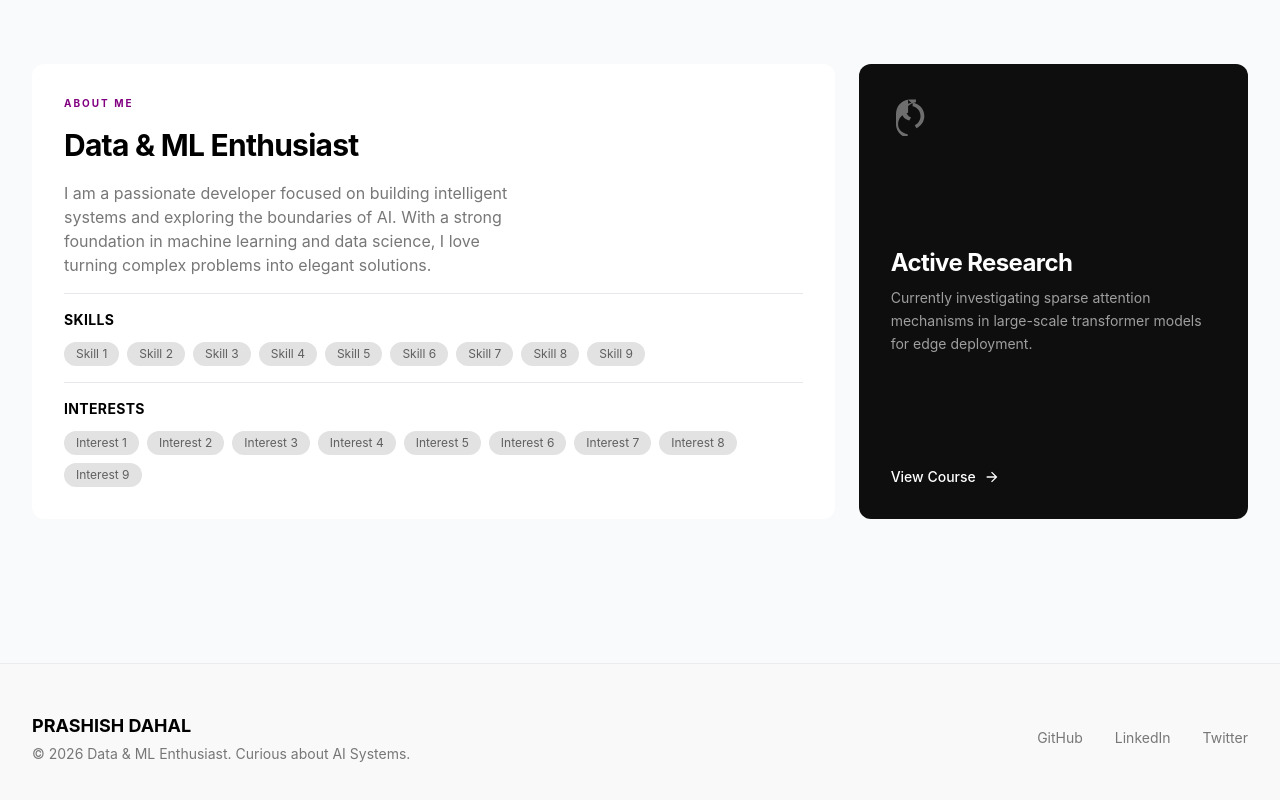
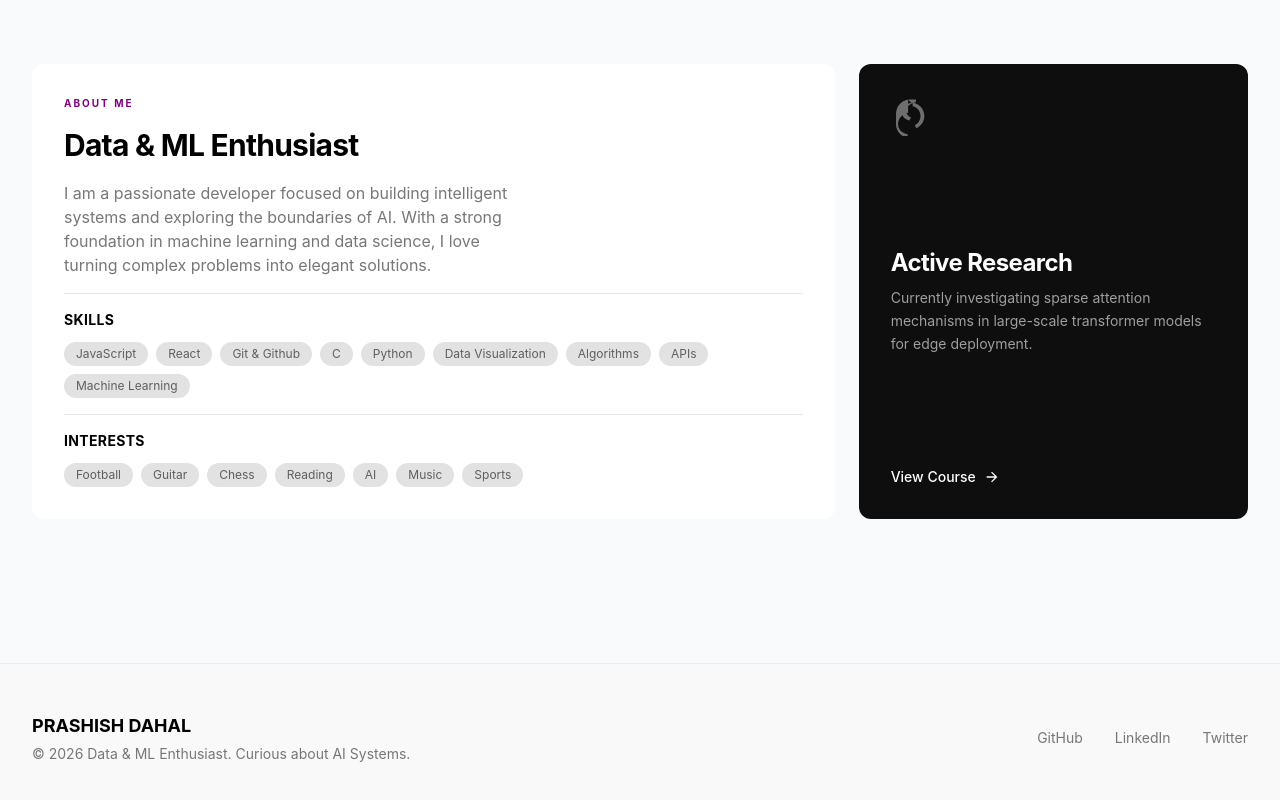
Before and after one commit to lioninthewild/portfolio, a Next.js app: page / in a window 1280 px wide. Shown: the part 772-1572 px from the top of the page. Built offline with nearby package versions, Linux system fonts and the light colour scheme.

Commit message:
feat: replace skill and interest placeholders with actual content
- Skills: JavaScript, React, Git & Github, C, Python, Data Visualization, Algorithms, APIs, Machine Learning
- Interests: Football, Guitar, Chess, Reading, AI, Music, Sports

```diff
--- a/src/components/portfolio/About.tsx
+++ b/src/components/portfolio/About.tsx
@@ -24,31 +24,31 @@ export function About() {
             </h4>
             <div className="flex flex-wrap gap-2">
               <span className="px-3 py-1 text-xs rounded-full bg-surface-container-highest text-on-surface-variant">
-                Skill 1
+                JavaScript
               </span>
               <span className="px-3 py-1 text-xs rounded-full bg-surface-container-highest text-on-surface-variant">
-                Skill 2
+                React
               </span>
               <span className="px-3 py-1 text-xs rounded-full bg-surface-container-highest text-on-surface-variant">
-                Skill 3
+                Git & Github
               </span>
               <span className="px-3 py-1 text-xs rounded-full bg-surface-container-highest text-on-surface-variant">
-                Skill 4
+                C
               </span>
               <span className="px-3 py-1 text-xs rounded-full bg-surface-container-highest text-on-surface-variant">
-                Skill 5
+                Python
               </span>
               <span className="px-3 py-1 text-xs rounded-full bg-surface-container-highest text-on-surface-variant">
-                Skill 6
+                Data Visualization
               </span>
               <span className="px-3 py-1 text-xs rounded-full bg-surface-container-highest text-on-surface-variant">
-                Skill 7
+                Algorithms
               </span>
               <span className="px-3 py-1 text-xs rounded-full bg-surface-container-highest text-on-surface-variant">
-                Skill 8
+                APIs
               </span>
               <span className="px-3 py-1 text-xs rounded-full bg-surface-container-highest text-on-surface-variant">
-                Skill 9
+                Machine Learning
               </span>
             </div>
           </div>
@@ -61,31 +61,25 @@ export function About() {
             </h4>
             <div className="flex flex-wrap gap-2">
               <span className="px-3 py-1 text-xs rounded-full bg-surface-container-highest text-on-surface-variant">
-                Interest 1
+                Football
               </span>
               <span className="px-3 py-1 text-xs rounded-full bg-surface-container-highest text-on-surface-variant">
-                Interest 2
+                Guitar
               </span>
               <span className="px-3 py-1 text-xs rounded-full bg-surface-container-highest text-on-surface-variant">
-                Interest 3
+                Chess
               </span>
               <span className="px-3 py-1 text-xs rounded-full bg-surface-container-highest text-on-surface-variant">
-                Interest 4
+                Reading
               </span>
               <span className="px-3 py-1 text-xs rounded-full bg-surface-container-highest text-on-surface-variant">
-                Interest 5
+                AI
               </span>
               <span className="px-3 py-1 text-xs rounded-full bg-surface-container-highest text-on-surface-variant">
-                Interest 6
+                Music
               </span>
               <span className="px-3 py-1 text-xs rounded-full bg-surface-container-highest text-on-surface-variant">
-                Interest 7
-              </span>
-              <span className="px-3 py-1 text-xs rounded-full bg-surface-container-highest text-on-surface-variant">
-                Interest 8
-              </span>
-              <span className="px-3 py-1 text-xs rounded-full bg-surface-container-highest text-on-surface-variant">
-                Interest 9
+                Sports
               </span>
             </div>
           </div>
```
